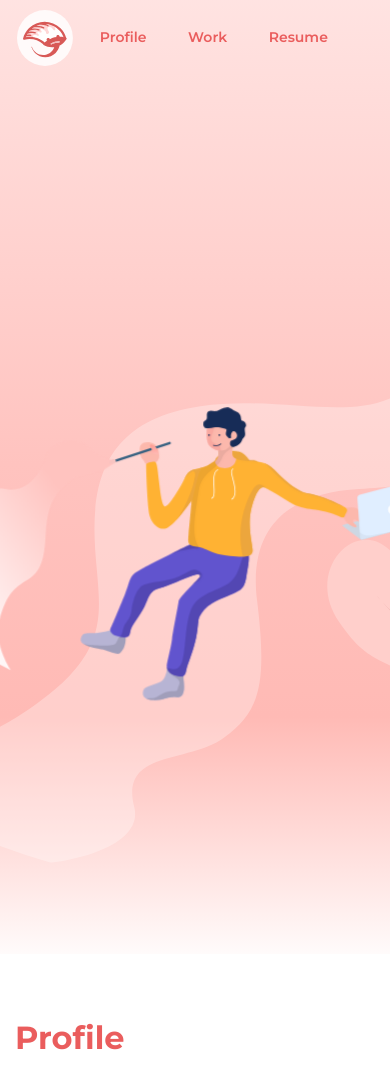
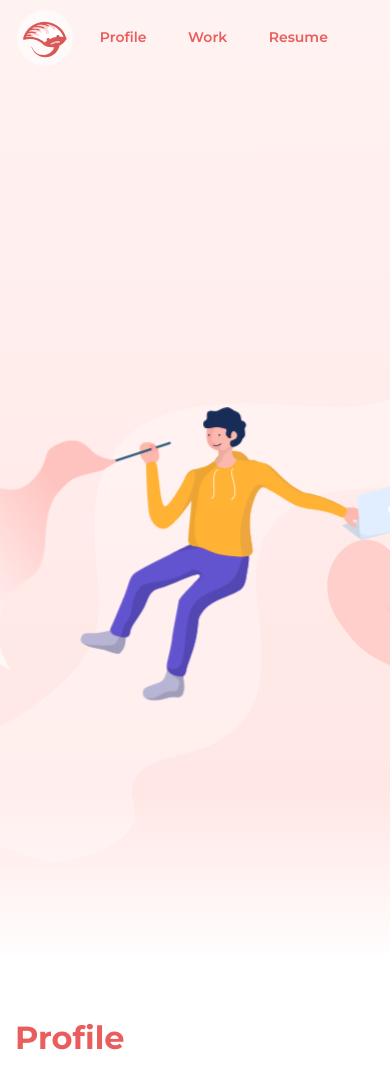
Before and after one commit to tgt95/portfolio, a PHP site: page / in a window 390 px wide. Shown: the top 1086 px of the page. Run offline with PHP 8.4, Linux system fonts and the light colour scheme.

Commit message:
Update Banner background

```diff
--- a/assets/css/style.css
+++ b/assets/css/style.css
@@ -377,8 +377,8 @@
         margin-top: -396px;
         overflow: unset; }
         .section-banner .content-bg svg {
-          background: -webkit-linear-gradient(top, #fff7f7 0, #ffc3bf 60%, #ffbab5 80%, #ffffff 100%);
-          background: linear-gradient(180deg, #fff7f7 0, #ffc3bf 60%, #ffbab5 80%, #ffffff 100%); }
+          background: -webkit-linear-gradient(top, #fff7f7 0, #ffe7e5 86%, #fff 100%);
+          background: linear-gradient(180deg, #fff7f7 0, #ffe7e5 86%, #fff 100%); }
         .section-banner .content-bg #human-bg {
           fill: transparent; }
         .section-banner .content-bg #human-tree-2 {
--- a/src/scss/section/_common.scss
+++ b/src/scss/section/_common.scss
@@ -63,7 +63,7 @@
 			overflow: unset;
 			svg{
 				// background: linear-gradient(180deg,#fff7f7 0,#ffc3bf 60%, #ffbab5 70%, #ffc4bf 80%,#fff 100%)
-				background: linear-gradient(180deg,#fff7f7 0,#ffc3bf 60%, #ffbab5 80%,#ffffff 100%);
+				background: linear-gradient(180deg,#fff7f7 0,#ffe7e5 86%,#fff 100%)
 			}
 			#human-bg{
 				fill: transparent;
```
Also changed, not shown: assets/css/style.min.css, 1 other file.
